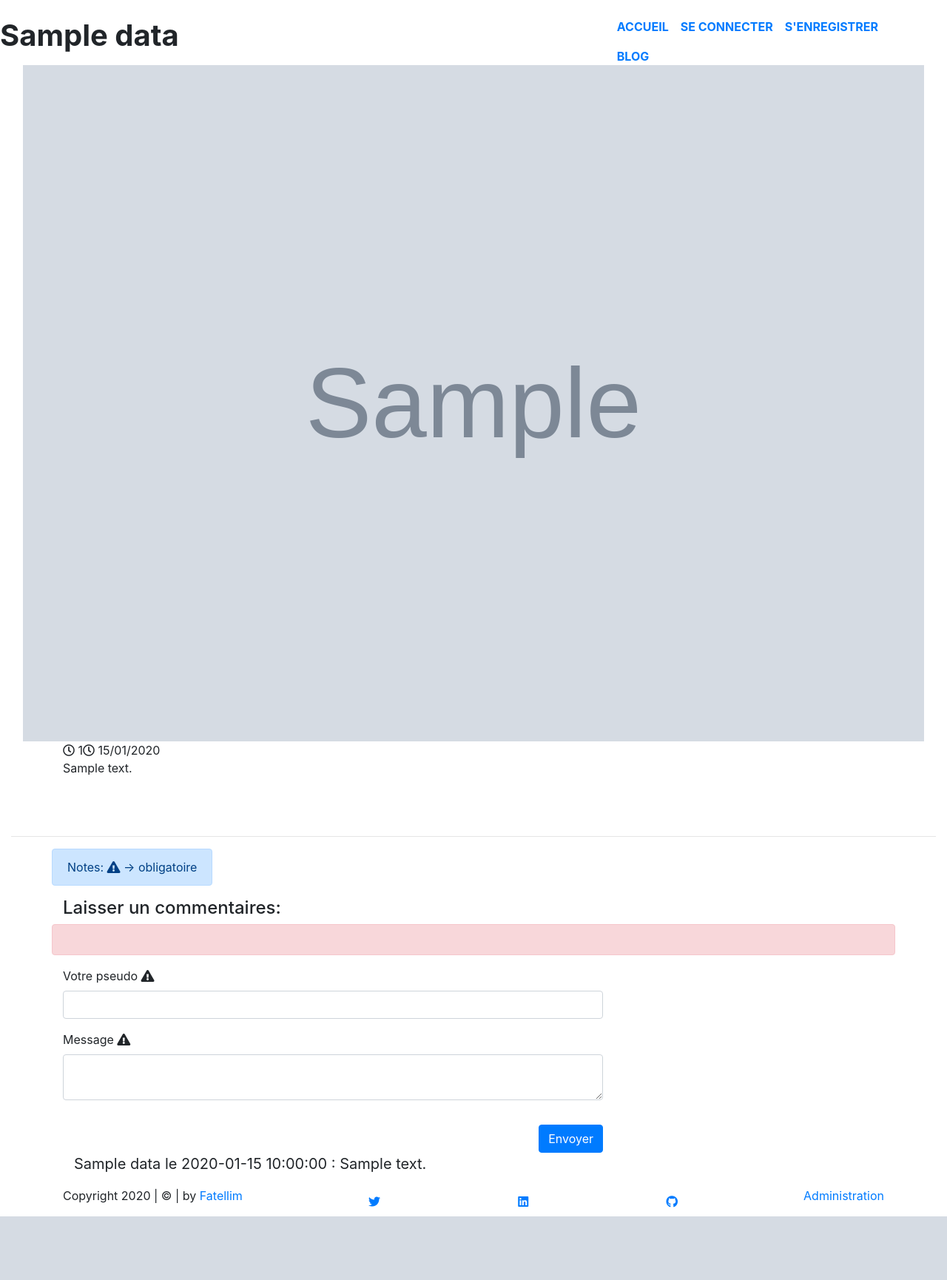
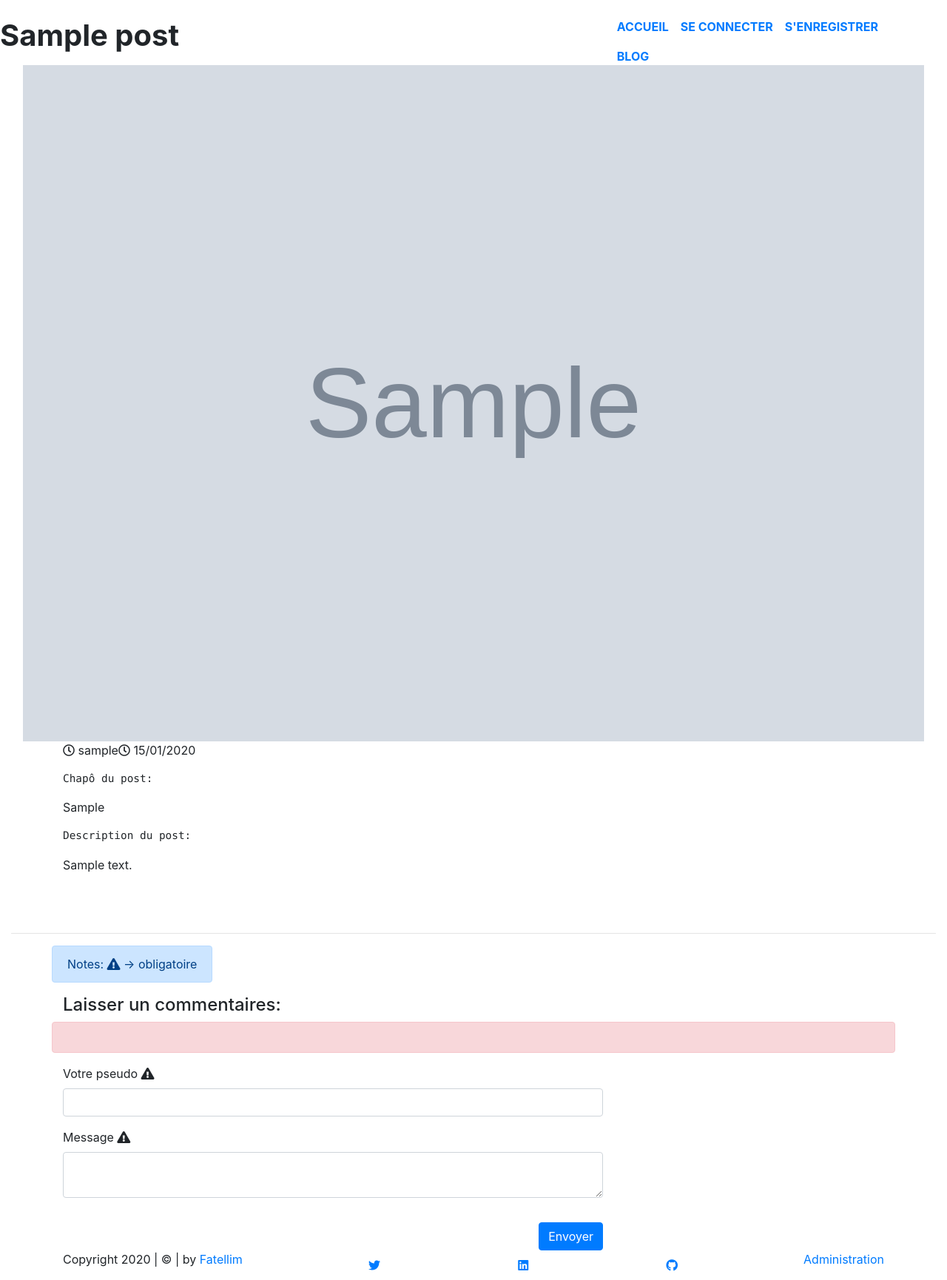
Before and after one commit to Marc-Alban/Creez-votre-premier-blog-en-PHP, a PHP site: template Code/templates/frontoffice/post.html.twig in a window 1280 px wide. Shown: the whole page at 74% size. Before the commit the page ends 1644 px from the top, so only its background shows below. Run offline with PHP 8.4, Linux system fonts and the light colour scheme; the template is opened without the code that fills it: most values are stand-ins (such as "Sample title", 1, 10 or a date in 2020); grey boxes marked "Sample" are stand-in pictures; some libraries are stand-ins or nearby versions.

Commit message:
Ajout de l'utilisateur sur la page post et amelioration de la page post manque les commentaires et les validations

```diff
--- a/Code/src/Controller/Frontoffice/PostController.php
+++ b/Code/src/Controller/Frontoffice/PostController.php
@@ -2,16 +2,16 @@
 declare(strict_types=1);
 namespace App\Controller\Frontoffice;
 
-use App\Controller\ErrorController;
 use App\Model\Entity\Post;
 use App\Model\Manager\PostManager;
 use App\View\View;
+use App\Controller\ErrorController;
 
 final class PostController
 {
-    private ErrorController $error;
     private PostManager $postManager;
     private View $view;
+    private ErrorController $error;
 
     public function __construct(PostManager $postManager, View $view, ErrorController $error)
     {
@@ -26,6 +26,8 @@ final class PostController
         $id = $datas['get']['id'] ?? null;
         $post = $this->postManager->showOne($id);
         $user = $this->postManager->showUser($id);
+        // var_dump($user);
+        // die();
         if ($post instanceof Post) {
             $this->view->render('Frontoffice', 'post', ["post" => $post, "user" => $user]);
         } else if ($post === null || empty($post)){
--- a/Code/src/Model/Manager/PostManager.php
+++ b/Code/src/Model/Manager/PostManager.php
@@ -11,7 +11,7 @@ final class PostManager
 
     public function __construct(PostRepository $postRepository)
     {
-        $this->postUserRepository = $postRepository;
+        $this->postRepository = $postRepository;
     }
 
     public function showOne(?string $dataId): ?Post
@@ -25,12 +25,12 @@ final class PostManager
         {
             return null;
         }
-        return $this->postUserRepository->findById($id);
+        return $this->postRepository->findById($id);
     }
 
     public function showUser(?string $id ): ?User
     {
         $idPost = intval($id);
-        return $this->postUserRepository->joinUserPost($idPost);
+        return $this->postRepository->joinUserPost($idPost);
     }
 }
--- a/Code/templates/frontoffice/post.html.twig
+++ b/Code/templates/frontoffice/post.html.twig
@@ -2,11 +2,7 @@
 {% block content %}
 	{#--------------------------SECTION-HEADING----------------------------#}
 	<h1 class="text-left h1 pt-4 mb-3">
-		<strong>
-			{% for post in data %}
-				{{ post.title }}
-			{% endfor %}
-		</strong>
+		<strong>{{data.post.title }}</strong>
 	</h1>
 	{#-------------------------END-SECTION-HEADING----------------------------#}
 	{#--------------------------GRILLE-COLONNE----------------------------#}
@@ -16,8 +12,7 @@
 			class="pb-5 mx-md-3">
 			{#--------------------------IMAGE----------------------------#}
 			<img
-			class="image-responsive" src="images/post/{% for post in data %}{{
-				post.imagePost }}{% endfor %}" alt="">
+			class="image-responsive" src="images/post/{{ data.post.imagePost }}" alt="">
 			{#--------------------------END-IMAGE----------------------------#}
 			<div class="container">
 				<div class="row">
@@ -25,23 +20,22 @@
 							justify-content-left">
 						<p class="font-small grey-text mb-0">
 							<i class="far fa-clock-o dark-grey-text"></i>
-							{% for post in data %}
-								{{ post.UserId }}
-							{% endfor %}
+								{{ data.user.userName }}
 						</p>
 						<p class="font-small grey-text mb-0">
 							<i class="far fa-clock-o dark-grey-text"></i>
-							{% for post in data %}
-								{{ post.dateCreation|date('d/m/Y') }}
-							{% endfor %}
+								{{ data.post.datePost|date('d/m/Y') }}
 						</p>
 					</div>
 				</div>
 				{#--------------------------GRILLE-COLONNE----------------------------#}
 				<p class="text-justify">
-					{% for post in data %}
-						{{ post.description|raw }}
-					{% endfor %}
+				<pre>Chapô du post:</pre>
+				{{ data.post.chapô|raw }}
+				</p>
+				<p class="text-justify">
+				<pre>Description du post:</pre>
+				{{ data.post.description|raw }}
 				</p>
 			</div>
 			{#--------------------------END-GRILLE-COLONNE----------------------------#}
@@ -92,28 +86,6 @@
 							<input type="submit" class="btn btn-primary" placeholder="Envoyer" value="Envoyer">
 						</div>
 					</form>
-
-					<div class="col-12 ">
-						{% for comments in data %}
-							<div class="blockquote col-12 com">
-								{{ comments.name }}
-								le
-								{{ comments.dateCreation }}
-								:
-								{{ comments.content }}
-								{% if post in data %}
-									{% for chapter in data %}
-										{% if comments.seen is same as("1") %}
-											<span class=" col-md-3  ml-3 alert alert-danger" id="ancre">Commentaire signalé</span>
-										{% else %}
-											<a href="">
-												(Signaler)</a>
-										{% endif %}
-									{% endfor %}
-								{% endif %}
-							</div>
-						{% endfor %}
-					</div>
 				</div>
 			</div>
 		</div>
```
Also changed, not shown: Code/src/Model/Entity/Post.php (+8 -28 lines), Code/src/Service/Router.php (+4 -4 lines).
